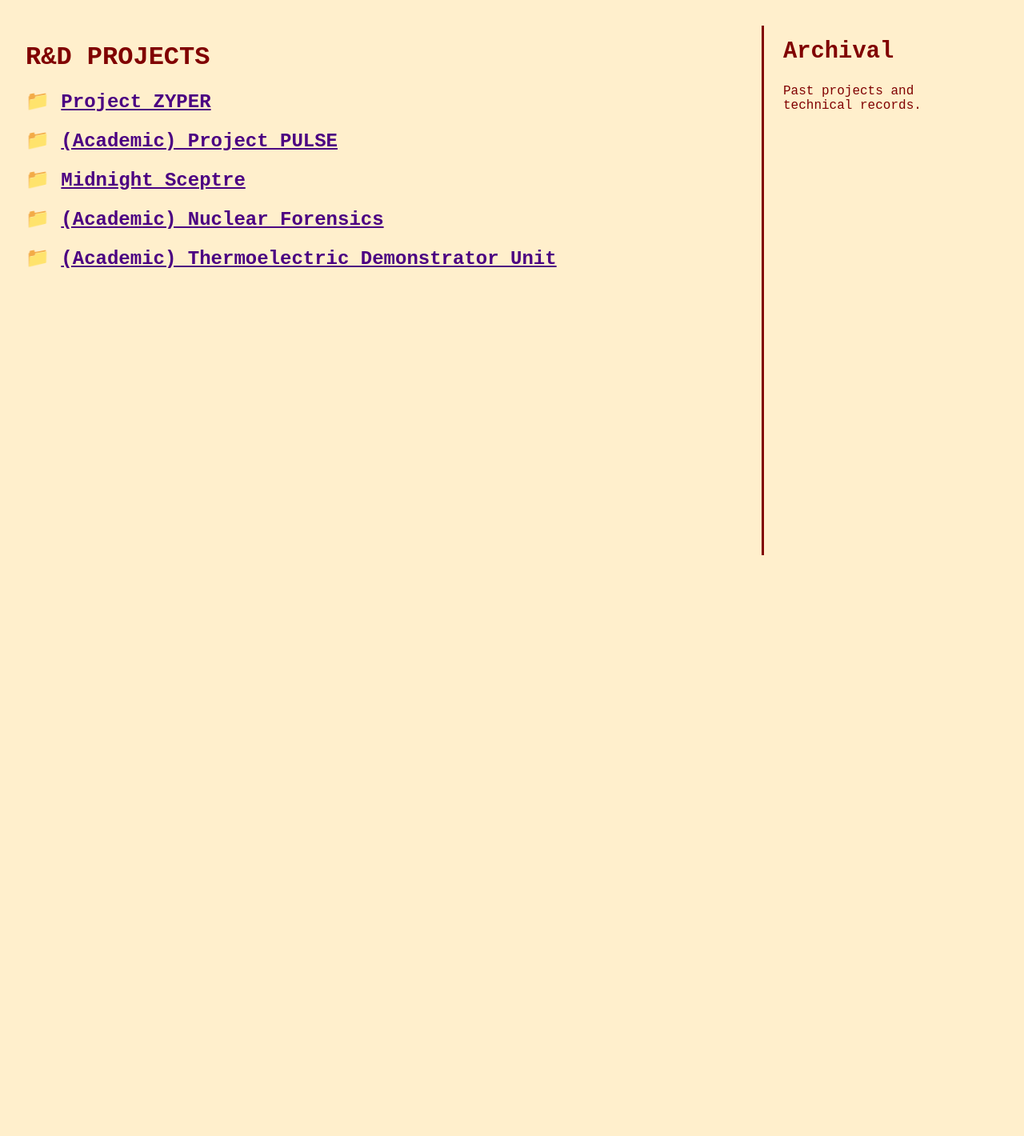
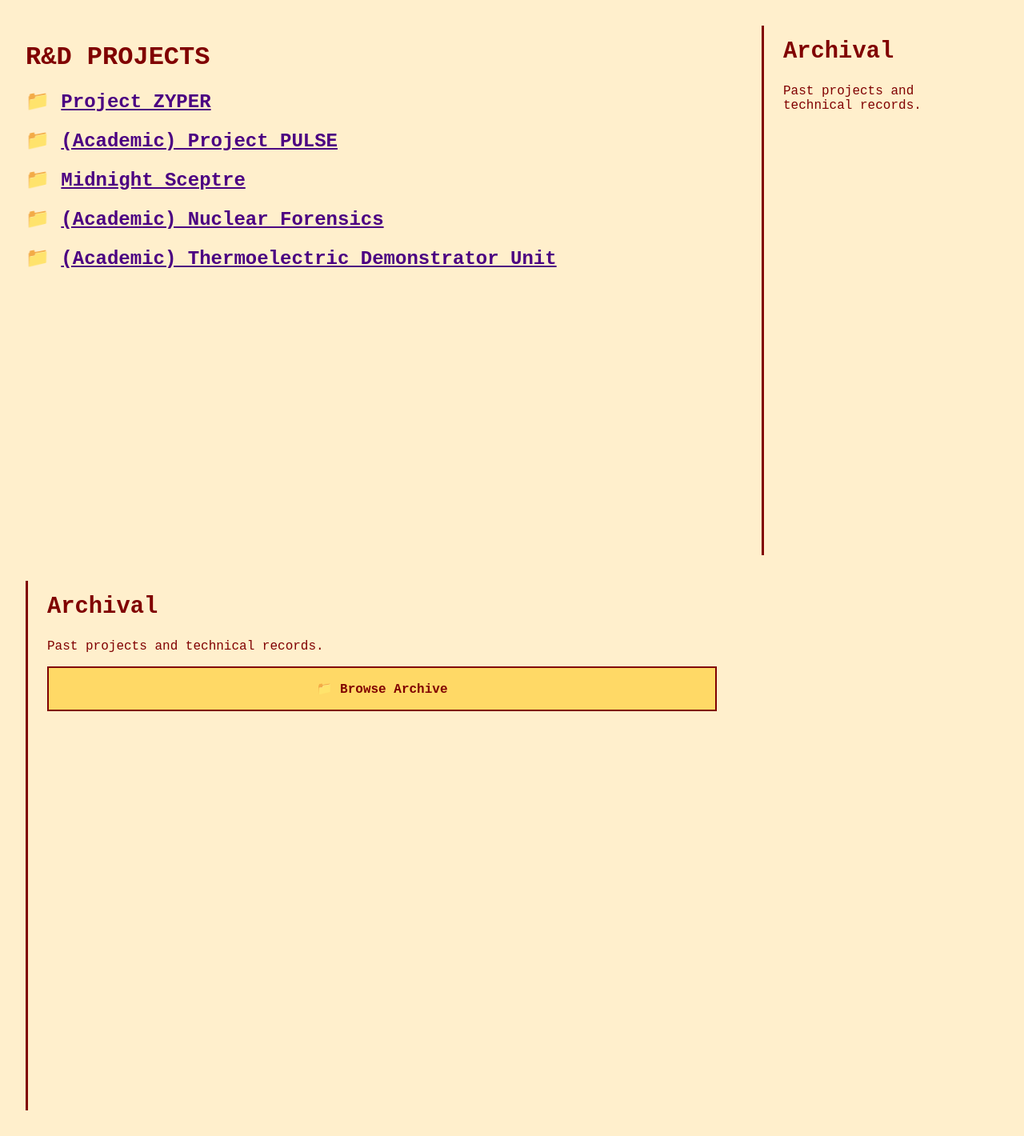
Before and after one commit to NarloyZBoy/-MartinezR-.github.io, a Jekyll site: the page built from index.md, in a window 1280 px wide. Shown: the whole page at 80% size. Built offline with Jekyll 4.4.1, drawn with Linux system fonts in a browser that asks for light colours; before the commit the page ends 900 px from its top, so only the background shows below that.

Commit message:
Update default.html

```diff
--- a/_layouts/default.html
+++ b/_layouts/default.html
@@ -180,6 +180,16 @@
       <p>Past projects and technical records.</p>
 
     </aside>
+
+<aside class="archive-panel">
+  <h2>Archival</h2>
+  <p>Past projects and technical records.</p>
+  <a class="archive-link"
+     href="{{ '/archival/' | relative_url }}">
+    📁 Browse Archive
+  </a>
+</aside>
+
   </div>
 </body>
 </html>
```
